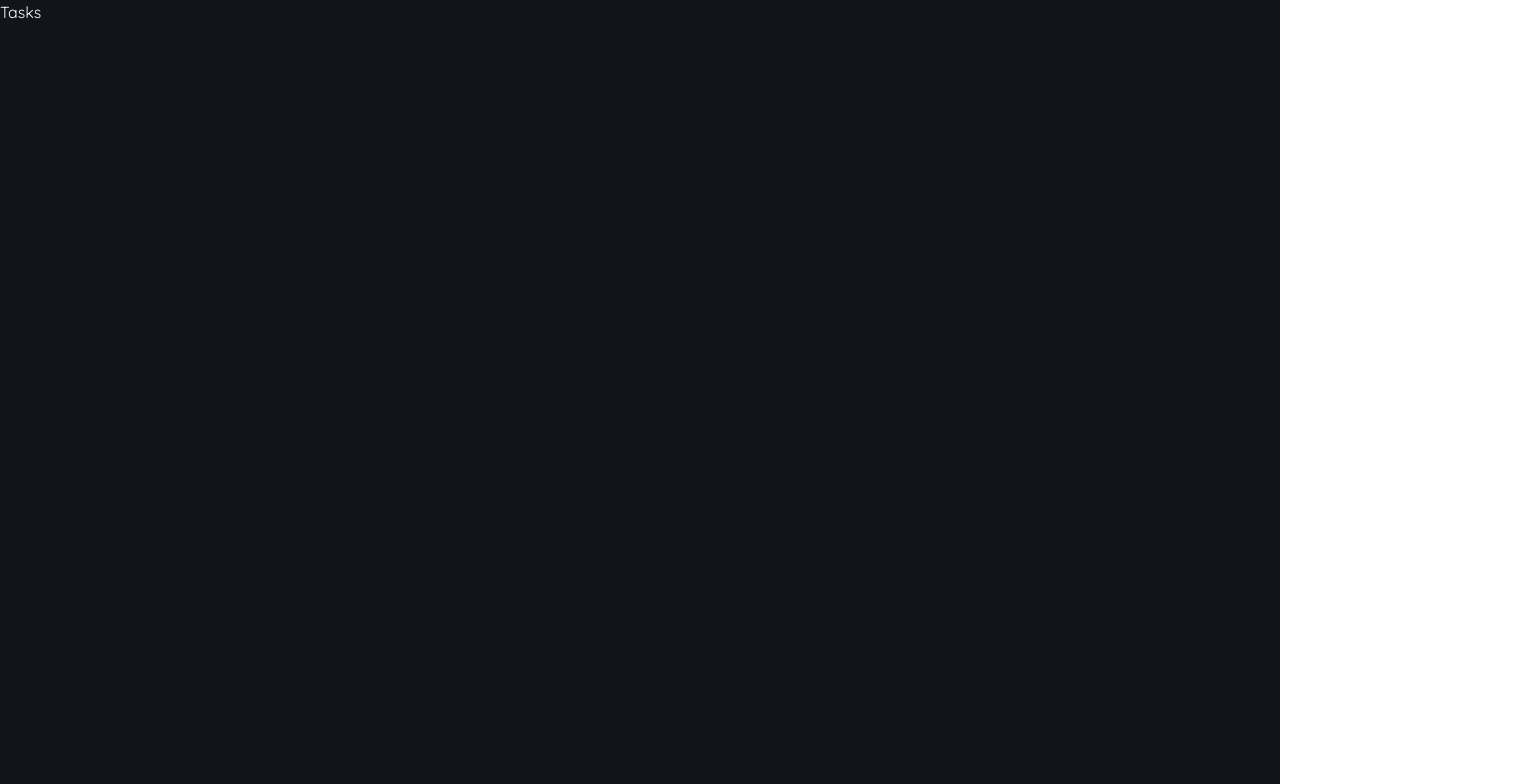
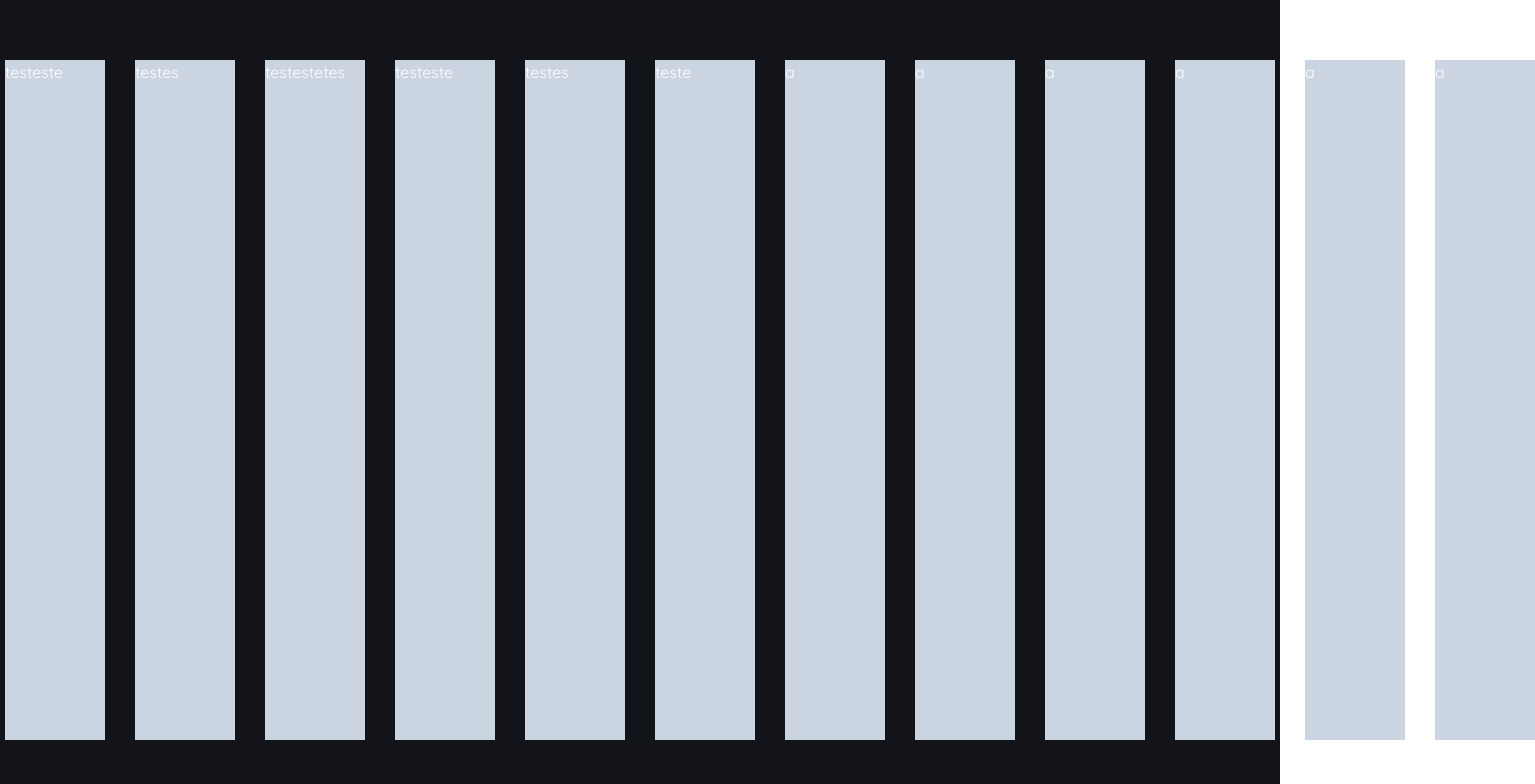
Before and after one commit to joaosuzuki98/tasks-webdev-front, a React (Create React App) app: page / in a window 1280 px wide. Shown: the top 784 px of the page, 1535 px wide, since content can reach past the window. Built offline with nearby package versions, Linux system fonts and the light colour scheme.

Commit message:
style(main-page): Add grid layout

```diff
--- /dev/null
+++ b/src/App.css
@@ -0,0 +1,14 @@
+@tailwind base;
+@tailwind components;
+@tailwind utilities;
+
+.main-container {
+    min-height: 100vh;
+    padding: 60px 0;
+    background-color: #13141A;
+    color: #fff;
+    display: grid;
+    grid-template-columns: repeat(14, 100px);
+    column-gap: 30px;
+    justify-content: center;
+}
--- a/src/App.js
+++ b/src/App.js
@@ -1,9 +1,22 @@
-import styles from './App.module.css';
+import './App.css';
 
 function App() {
   return (
-    <div className={styles.mainContainer}>
-      Tasks
+    <div className="main-container">
+      <div className="bg-slate-300">teste</div>
+      <div className="bg-slate-300">testes</div>
+      <div className="bg-slate-300">testeste</div>
+      <div className="bg-slate-300">testes</div>
+      <div className="bg-slate-300">testestetes</div>
+      <div className="bg-slate-300">testeste</div>
+      <div className="bg-slate-300">testes</div>
+      <div className="bg-slate-300">teste</div>
+      <div className="bg-slate-300">a</div>
+      <div className="bg-slate-300">a</div>
+      <div className="bg-slate-300">a</div>
+      <div className="bg-slate-300">a</div>
+      <div className="bg-slate-300">a</div>
+      <div className="bg-slate-300">a</div>
     </div>
   );
 }
--- a/src/App.module.css
+++ /dev/null
@@ -1,9 +0,0 @@
-@tailwind base;
-@tailwind components;
-@tailwind utilities;
-
-.mainContainer {
-    min-height: 100vh;
-    background-color: #13141A;
-    color: #fff;
-}
```
